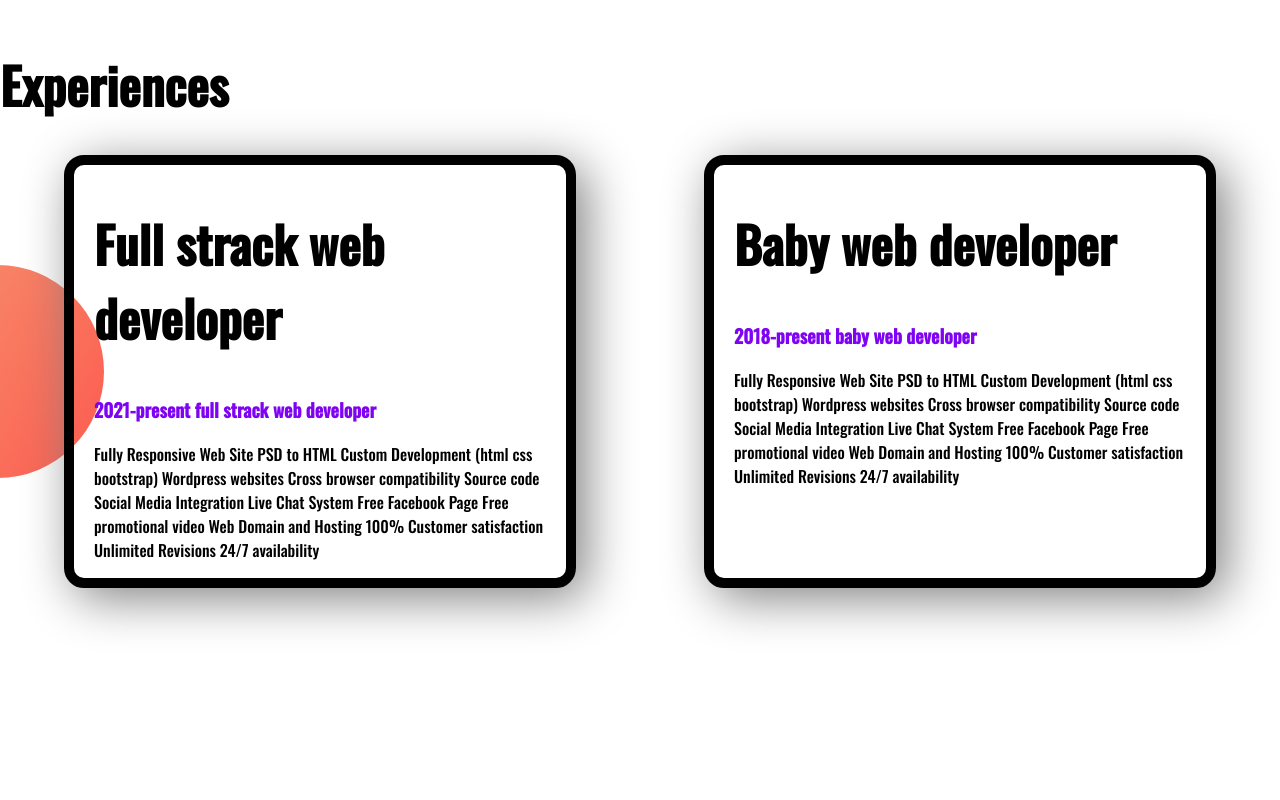
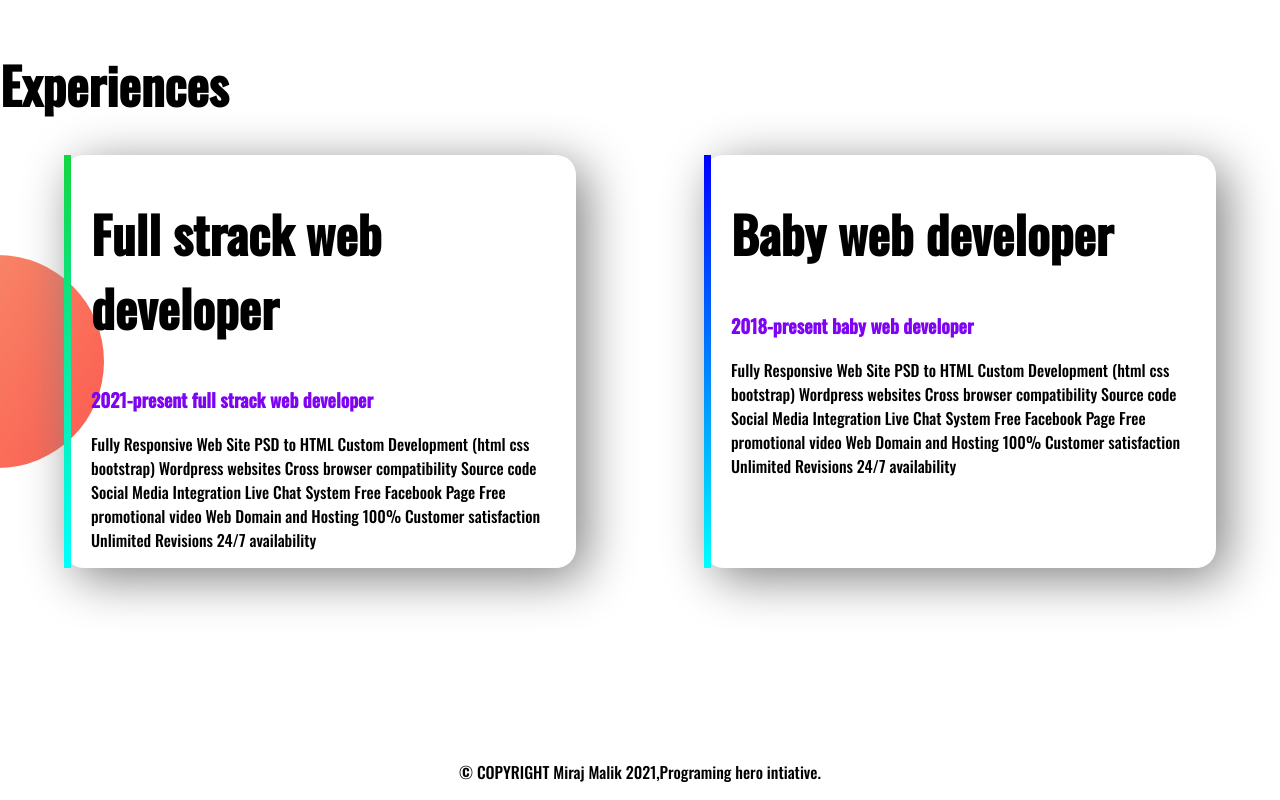
Before and after one commit to Ebne-Miraj-Malik/second-repo, a plain HTML site: page index.html in a window 1280 px wide. Shown: the part 1547-2347 px from the top of the page. Drawn offline with nearby package versions, Linux system fonts and the light colour scheme.

Commit message:
second commit

```diff
--- a/index.html
+++ b/index.html
@@ -77,7 +77,7 @@
 
 <div class="flexible-container">
 
-<div class="experience">
+<div id="development" class="experience">
 
    <h1>Full strack web developer</h1>
 <h3 class="blue">2021-present full strack web developer</h3>
@@ -99,7 +99,7 @@
         24/7 availability
 </p>
 </div>
-<div id="web developer" class="experience">
+<div id="web" class="experience">
     <h1>Baby web developer</h1>
     <h3 class="blue" >2018-present baby web developer </h3>
 
@@ -126,7 +126,11 @@
 
 </section>
 
-
+<footer>
+    <p>
+     © COPYRIGHT Miraj Malik 2021,Programing hero intiative.
+    </p>
+</footer>
 
 </body>
 </html>
--- a/style.css
+++ b/style.css
@@ -57,8 +57,18 @@ font-weight: 800;
     margin-right:5%;
     padding-left:20px;
 border-radius: 20px;
- border: 10px solid;
+ border-left: 10px solid;
 }
-#web developer{
 
+#web{
+    border-left: 7px solid;
+ border-image: linear-gradient(blue, cyan);
+ border-image-slice: 1;
 }
+#development{ border-left: 7px solid;
+    border-image: linear-gradient(rgb(19, 214, 62), cyan);
+    border-image-slice: 1;}
+
+    footer p{
+        text-align: center;
+    }
```
